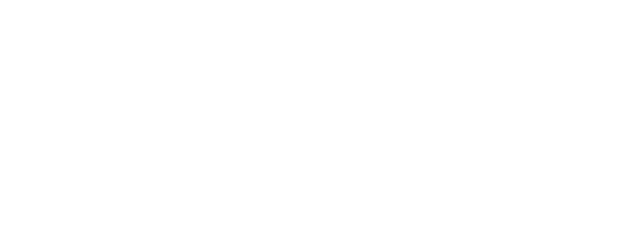
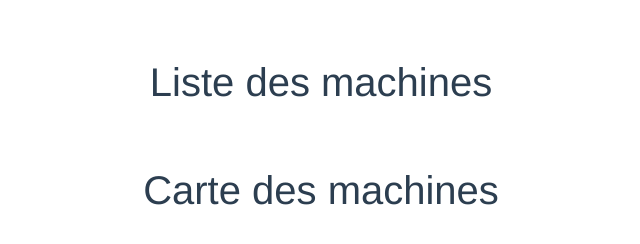
Before and after one commit to Khaledj/ProjetMobile, a Vue app: page / in a window 1280 px wide. Shown: the part 356-600 px from the top of the page, without its empty margins (319-959 px from the left). Built offline with nearby package versions, Linux system fonts and the light colour scheme.

Commit message:
ajout des composants MachinesList et MachinesMap

```diff
--- a/src/App.vue
+++ b/src/App.vue
@@ -5,6 +5,8 @@
     <button v-on:click="onMachinesListClick" type="button" class="btn btn-success"> Consulter la liste des machines</button>
 
     <button v-on:click="onMapClick" type="button" class="btn btn-success"> Voir la carte</button>
+    <liste> </liste>
+    <carte> </carte>
   </div>
 </template>
 
--- a/src/MachinesList.vue
+++ b/src/MachinesList.vue
@@ -0,0 +1,15 @@
+<template>
+  <div id="app">
+
+    <h1>Liste des machines</h1>
+
+  </div>
+</template>
+
+<script>
+	export default {
+  name: 'app',
+  props : ['Liste'],
+}
+
+</script>
--- a/src/MachinesMap.vue
+++ b/src/MachinesMap.vue
@@ -0,0 +1,13 @@
+<template>
+  <div id="app">
+    <h1> Carte des machines </h1>
+</div>
+</template>
+
+<script>
+export default {
+  name: 'app',
+  props :['Carte'],
+}
+
+</script>
--- a/src/main.js
+++ b/src/main.js
@@ -1,5 +1,11 @@
 import Vue from 'vue'
 import App from './App.vue'
+
+import Liste from './MachinesList.vue'
+import Carte from './MachinesMap.vue'
+
+Vue.component('liste',Liste)
+Vue.component('carte',Carte )
 
 new Vue({
   el: '#app',
```
